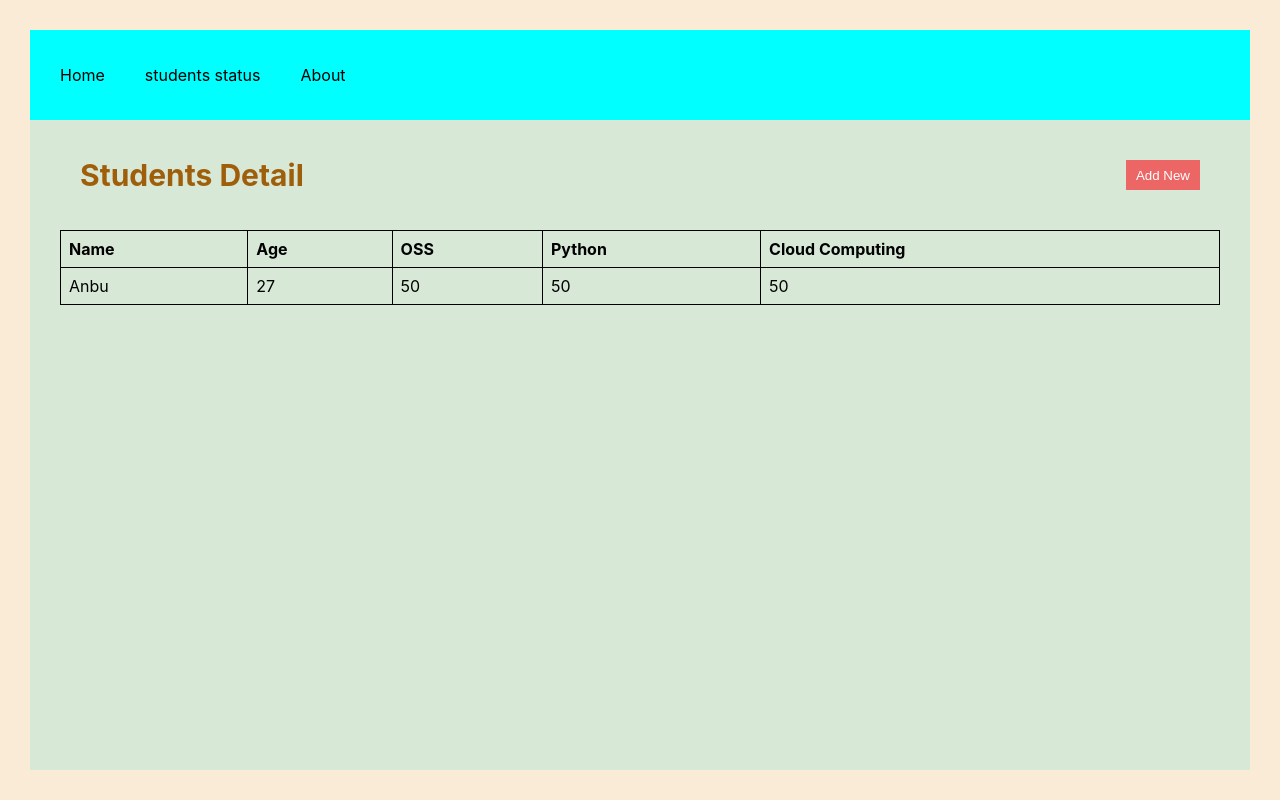
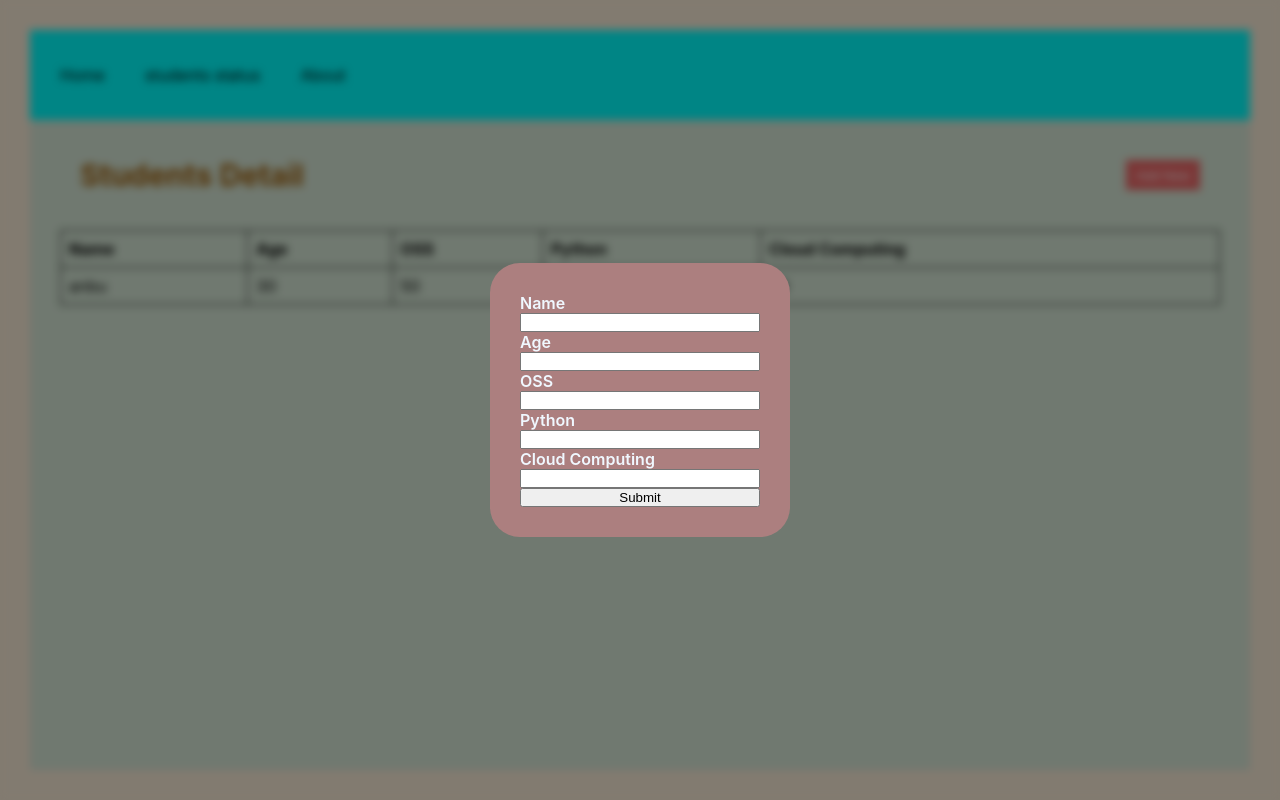
Before and after one commit to yesudoss-aeq/react-crud, a React (Create React App) app: page /students in a window 1280 px wide. Both pictures are taken after a click on the button "Add New". Built offline with nearby package versions, Linux system fonts and the light colour scheme.

Commit message:
Form created .

```diff
--- a/src/layout/pages/index.jsx
+++ b/src/components/pages/index.jsx
@@ -1,9 +1,9 @@
 import React, { useState } from "react";
-import Home from "./home";
 import { Route, Routes } from "react-router-dom";
+import Home from "../home";
+import About from "../about";
+import styles from "./pages.module.css";
 import StudentStatus from "./students";
-import About from "./about";
-import styles from "./pages.module.css";
 
 const Page = () => {
   return (
--- /dev/null
+++ b/src/components/pages/students/index.jsx
@@ -0,0 +1,98 @@
+import React, { useState } from "react";
+import styles from "./students.module.css";
+
+const StudentStatus = () => {
+  const [table, setTable] = useState([
+    { name: "anbu", age: 30, oss: 50, python: 50, cloud: 50 },
+  ]);
+  const [form, setForm] = useState(false);
+  const [name, setName] = useState("");
+  const [Age, setAge] = useState("");
+  const [oss, setOss] = useState("");
+  const [python, setPyton] = useState("");
+  const [cloud, setCloud] = useState("");
+
+  const submitHandler = () => {};
+
+  return (
+    <>
+      <div className={styles.container}>
+        <div className={styles.heading}>
+          <h1>Students Detail</h1>
+          <button onClick={() => setForm(true)}>Add New</button>
+        </div>
+        <div className={styles.tableContainer}>
+          <table>
+            <thead>
+              <tr>
+                <th>Name</th>
+                <th>Age</th>
+                <th>OSS</th>
+                <th>Python</th>
+                <th>Cloud Computing</th>
+              </tr>
+            </thead>
+            <tbody>
+              {table.map((val, i) => (
+                <tr key={i}>
+                  <td>{val.name}</td>
+                  <td>{val.age}</td>
+                  <td>{val.oss}</td>
+                  <td>{val.python}</td>
+                  <td>{val.cloud}</td>
+                </tr>
+              ))}
+            </tbody>
+          </table>
+        </div>
+      </div>
+      {form && (
+        <div className={styles.backdrop}>
+          <div className={styles.formContainer}>
+            <form
+              action=""
+              onSubmit={(e) => {
+                e.preventDefault();
+                submitHandler();
+              }}
+            >
+              <label htmlFor="">Name</label>
+              <input
+                onChange={(e) => setName(e.target.value)}
+                type="text"
+                value={name}
+              />
+              <label htmlFor="">Age</label>
+              <input
+                onChange={(e) => setAge(e.target.value)}
+                type="text"
+                value={Age}
+              />
+              <label htmlFor="">OSS</label>
+              <input
+                onChange={(e) => setOss(e.target.value)}
+                type="text"
+                value={oss}
+              />
+              <label htmlFor="">Python</label>
+              <input
+                onChange={(e) => setPyton(e.target.value)}
+                type="text"
+                value={python}
+              />
+              <label htmlFor="">Cloud Computing</label>
+              <input
+                onChange={(e) => setCloud(e.target.value)}
+                type="text"
+                value={cloud}
+              />
+              <button type="submit">Submit</button>
+            </form>
+          </div>
+        </div>
+      )}
+    </>
+  );
+};
+
+export default StudentStatus;
--- a/src/layout/pages/students/students.module.css
+++ b/src/components/pages/students/students.module.css
@@ -55,4 +55,23 @@
   width: 100%;
   background-color: #0000007a;
   backdrop-filter: blur(4px);
+  display: flex;
+  justify-content: center;
+  align-items: center;
 }
+.formContainer {
+  background-color: #ac7f7f;
+  width: 300px;
+  padding: 30px;
+  border-radius: 30px;
+}
+
+.formContainer form {
+  display: flex;
+  flex-direction: column;
+  width: 100%;
+}
+.formContainer form label {
+  color: aliceblue;
+  font-weight: 600;
+}
--- a/src/layout/index.jsx
+++ b/src/layout/index.jsx
@@ -1,13 +1,12 @@
 import React from "react";
 import styles from "./layout.module.css";
-import Header from "./header";
-import Page from "./pages";
+import Header from "../components/header";
+import Page from "../components/pages";
 
 const Layout = () => {
   return (
     <div className={styles.container}>
       <div className={styles.innerContainer}>
-
         <Header />
         <Page />
       </div>
--- a/src/layout/pages/students/index.jsx
+++ /dev/null
@@ -1,42 +0,0 @@
-import React from "react";
-import styles from "./students.module.css";
-
-const StudentStatus = () => {
-  return (
-    <>
-      <div className={styles.container}>
-        <div className={styles.heading}>
-          <h1>Students Detail</h1>
-          <button>Add New</button>
-        </div>
-        <div className={styles.tableContainer}>
-          <table>
-            <thead>
-              <tr>
-                <th>Name</th>
-                <th>Age</th>
-                <th>OSS</th>
-                <th>Python</th>
-                <th>Cloud Computing</th>
-              </tr>
-            </thead>
-            <tbody>
-              <tr>
-                <td>Anbu</td>
-                <td>27</td>
-                <td>50</td>
-                <td>50</td>
-                <td>50</td>
-              </tr>
-            </tbody>
-          </table>
-        </div>
-      </div>
-      {/* <div className={styles.backdrop}>
-        <form action=""></form>
-      </div> */}
-    </>
-  );
-};
-
-export default StudentStatus;
```
Also changed, not shown: src/components/about/about.modeule.css (added), src/components/about/index.jsx (renamed from src/layout/pages/about/index.jsx), src/components/header/header.module.css (renamed from src/layout/header/header.module.css), src/components/header/index.jsx (renamed from src/layout/header/index.jsx), src/components/home/home.modeule.css (added), src/components/home/index.jsx (renamed from src/layout/pages/home/index.jsx), src/components/pages/pages.module.css (renamed from src/layout/pages/pages.module.css).
